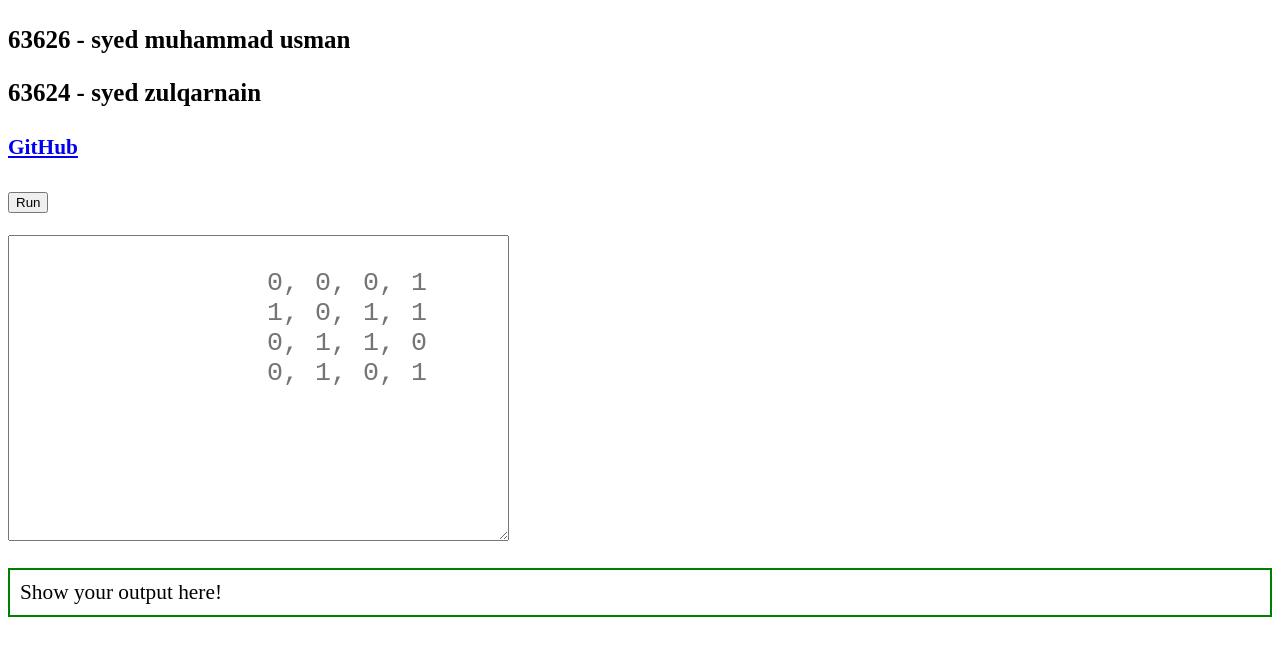
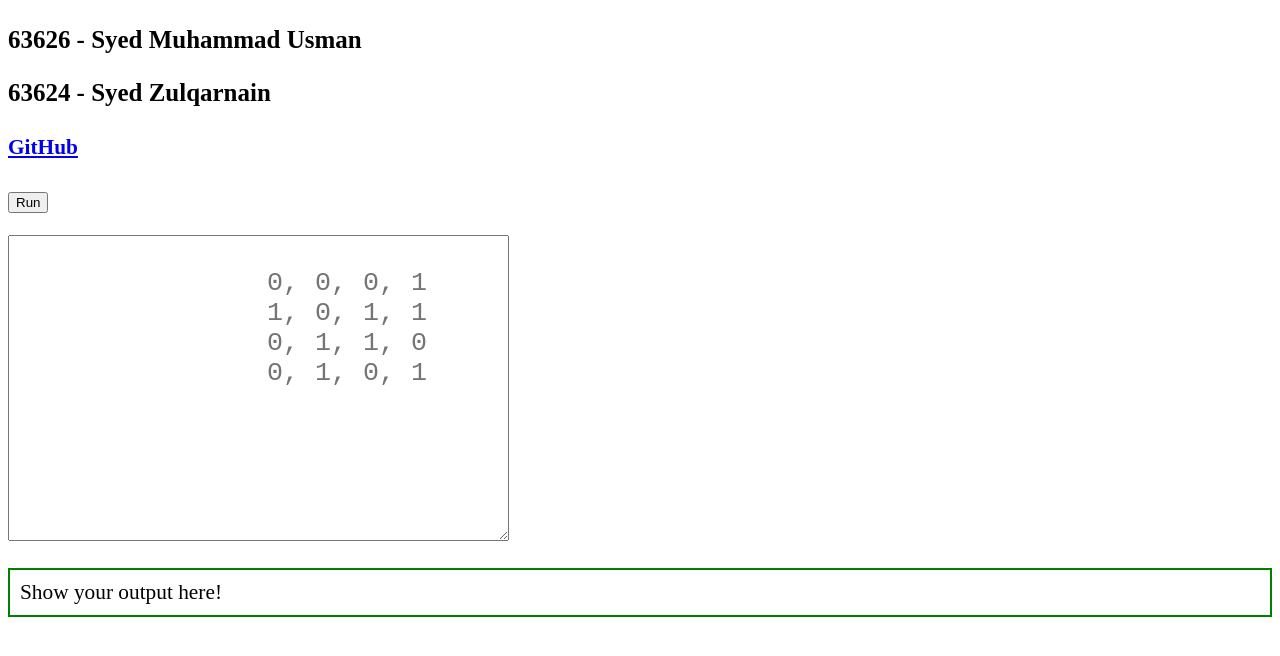
Before and after one commit to sabahahah/DM-109-Fall-2020, a plain HTML site: page Phase_1/index.html in a window 1280 px wide. Shown: the part 144-800 px from the top of the page. Drawn offline with Linux system fonts and the light colour scheme.

Commit message:
Update index.html

```diff
--- a/Phase_1/index.html
+++ b/Phase_1/index.html
@@ -9,8 +9,8 @@
 <body style="font-size: 16pt;">
 	<h1>Floyd Warshall Algorithm</h1>
 	<h2>63669 - Sabahat</h2><!--This is the group leader-->
-	<h3>63626 - syed muhammad usman</h3><!--This is the 2nd Member of the group-->
-	<h3>63624 - syed zulqarnain</h3><!--This is the 3rd Member of the group-->
+	<h3>63626 - Syed Muhammad Usman</h3><!--This is the 2nd Member of the group-->
+	<h3>63624 - Syed Zulqarnain</h3><!--This is the 3rd Member of the group-->
 	<h4><a href="about:blank" target="blank">GitHub</a></h4><!--Replace about:blank with your GitHub repository folder for assignment 1. -->
 	<p>
 		<button id="btnRun" onclick="runFwAlgo()">Run</button>
```
